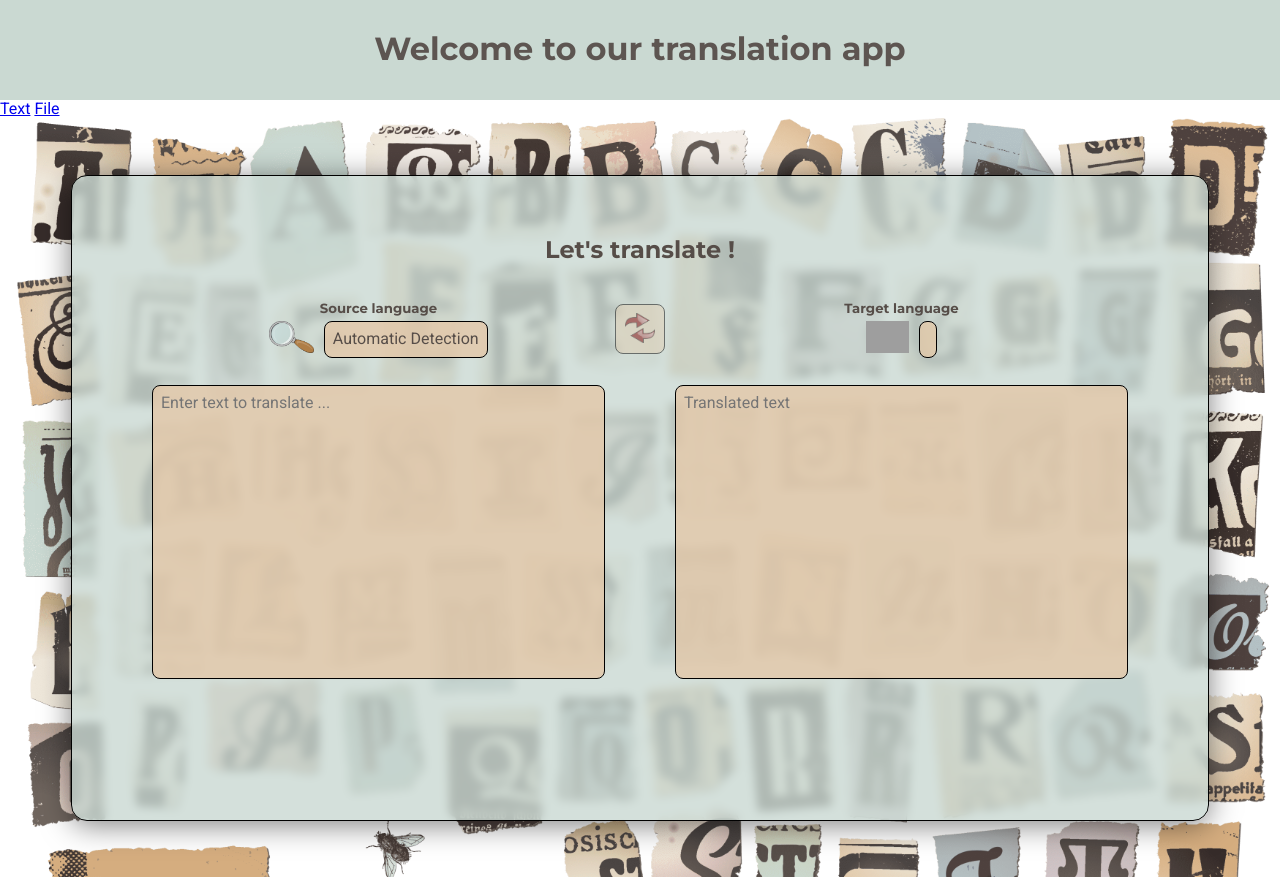
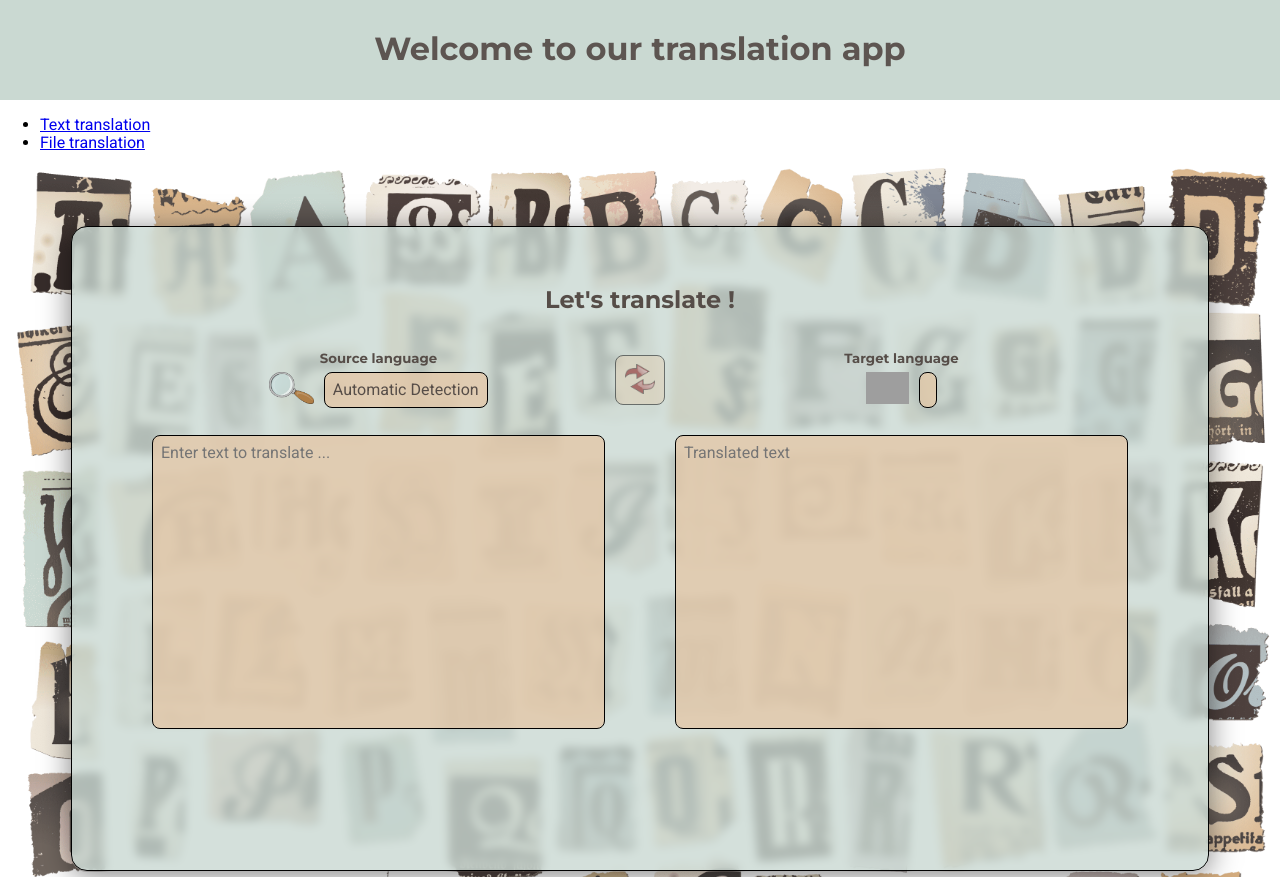
Before and after one commit to bruno-coulet/lingua-franca, a Flask app: page / in a window 1280 px wide. Shown: the top 877 px of the page. Run offline with Flask 3, Linux system fonts and the light colour scheme; lists and menus that the app fills with data are empty; grey boxes are pictures that could not be loaded.

Commit message:
[ADD] link in header

```diff
--- a/src/templates/base.html
+++ b/src/templates/base.html
@@ -17,17 +17,22 @@
     <link rel="stylesheet" href="{{ url_for('static', filename='css/normalize.css') }}">
     <link rel="stylesheet" href="{{ url_for('static', filename='css/variables.css') }}">
     <link rel="stylesheet" href="{{ url_for('static', filename='css/style.css') }}">
+    <link rel="stylesheet" href="{{ url_for('static', filename='css/nav_bar.css') }}">
     {% block extra_css %}{% endblock %}
 </head>
 <body>
     <div class="container">
-        <header>
-            <h1>Welcome to our translation app</h1>
-        </header>
-        <nav class="nav_bar">
-            <a class="Text" href="/">Text</a>
-            <a class="File" href="/file">File</a>
-        </nav>
+        <div id="header_nav">
+            <header>
+                <h1>Welcome to our translation app</h1>
+            </header>
+            <nav>
+                <ul class="nav_bar">
+                    <li><a class="nav_link" href="/">Text translation</a></li>
+                    <li><a class="nav_link" href="/file">File translation</a></li>
+                </ul>
+            </nav>
+        </div>
         <main>
             <div class="content">
                 {% block content %}
```
